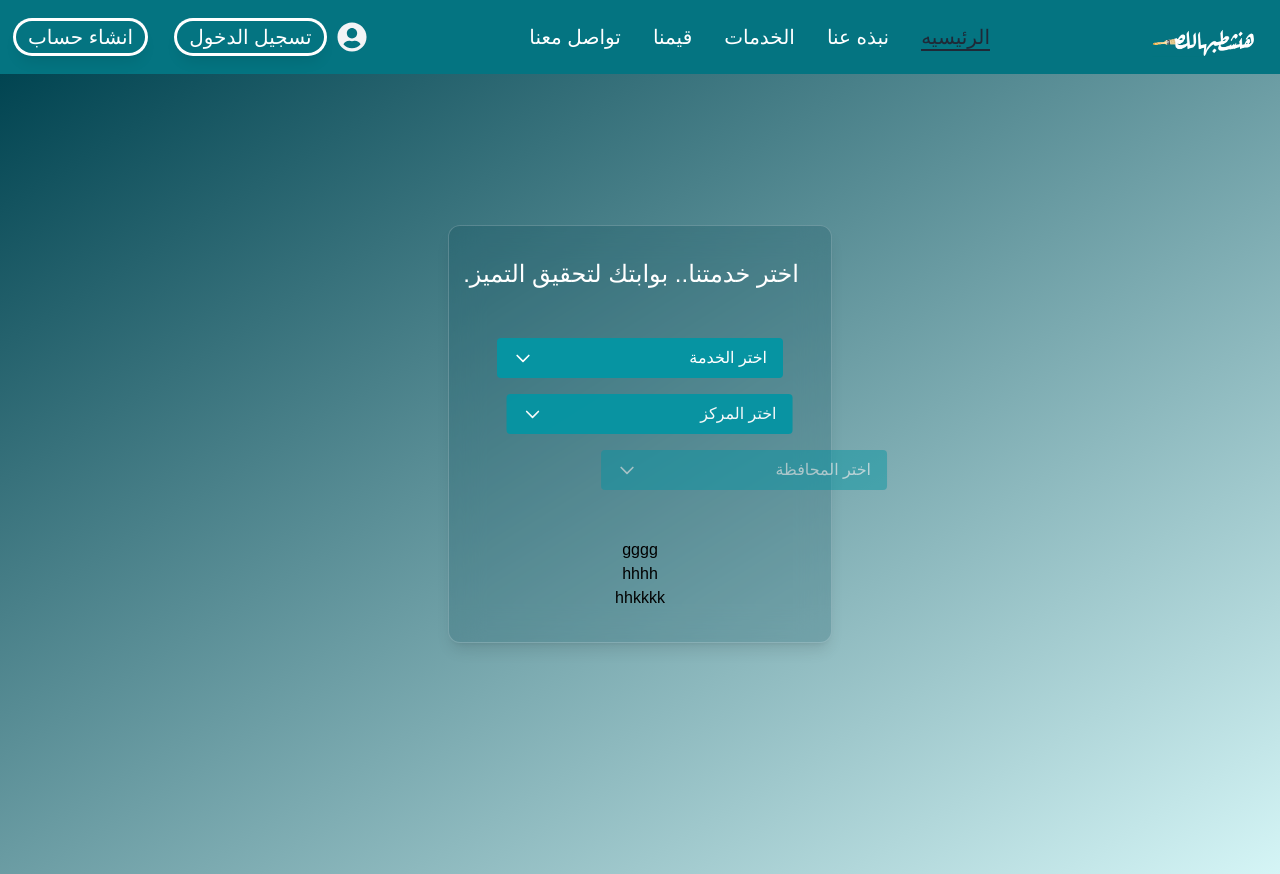
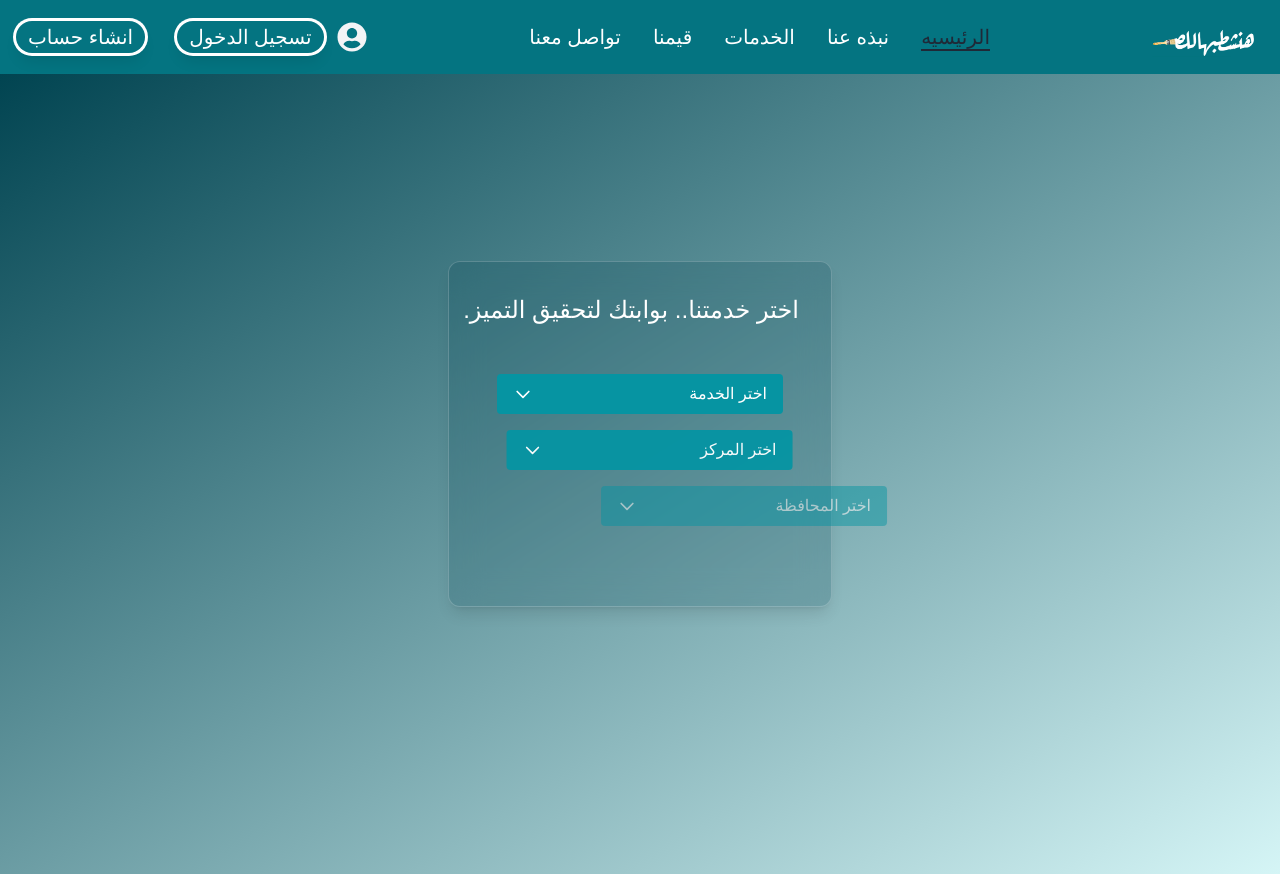
Before and after one commit to AyaaEbaid/graduationProj, a React (Vite) app: page /services in a window 1280 px wide. Built offline with nearby package versions, Linux system fonts and the light colour scheme; a web font is replaced by a local one.

Commit message:
add service

```diff
--- a/src/components/Servicedetails/Servicedetails.jsx
+++ b/src/components/Servicedetails/Servicedetails.jsx
@@ -226,10 +226,7 @@ export default function Servicedetails() {
         </AnimatePresence>
       </div>
     </div>
- <h2>gggg</h2>
-<h3>hhhh</h3>
 
- <h3>hhkkkk</h3>
 
         </motion.div>
       </div>
```
